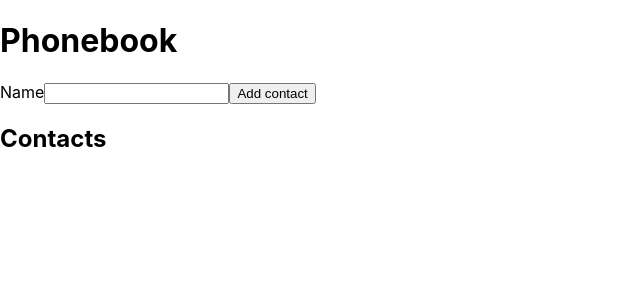
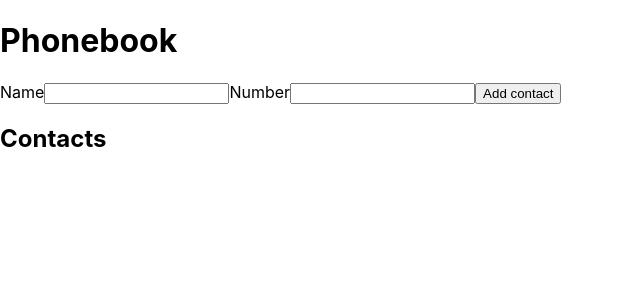
Before and after one commit to Wed88/goit-react-hw-02-phonebook, a React (Create React App) app: page / in a window 1280 px wide. Shown: the top 300 px of the page, without its empty margins (0-640 px from the left). Built offline with nearby package versions, Linux system fonts and the light colour scheme.

Commit message:
выполняет 3 шаг

```diff
--- a/src/App.js
+++ b/src/App.js
@@ -5,15 +5,17 @@ class App extends Component {
   state = {
     contacts: [],
     name: '',
+    number: '',
   };
 
   nameImputId = shortid.generate();
-  // contactItemId = shortid.generate();
+  numberImputId = shortid.generate();
 
   hendleImputChange = event => {
-    const { name, value } = event.currentTarget;
+    const { name, number, value } = event.currentTarget;
 
     this.setState({ [name]: [value] });
+    this.setState({ [number]: [value] });
   };
 
   hendleSubmit = event => {
@@ -30,6 +32,7 @@ class App extends Component {
     const contact = {
       id: shortid.generate(),
       name: this.state.name,
+      number: this.state.number,
     };
 
     this.setState(prevState => ({
@@ -39,6 +42,7 @@ class App extends Component {
 
   reset = () => {
     this.setState({ name: '' });
+    this.setState({ number: '' });
   };
 
   render() {
@@ -59,6 +63,17 @@ class App extends Component {
             title="Name may contain only letters, apostrophe, dash and spaces. For example Adrian, Jacob Mercer, Charles de Batz de Castelmore d'Artagnan"
             required
           />
+          <label htmlFor={this.numberImputId}>Number</label>
+          <input
+            type="tel"
+            name="number"
+            value={this.state.number}
+            onChange={this.hendleImputChange}
+            id={this.numberImputId}
+            pattern="\+?\d{1,4}?[-.\s]?\(?\d{1,3}?\)?[-.\s]?\d{1,4}[-.\s]?\d{1,4}[-.\s]?\d{1,9}"
+            title="Phone number must be digits and can contain spaces, dashes, parentheses and can start with +"
+            required
+          />
 
           <button type="submit">Add contact</button>
         </form>
@@ -67,7 +82,9 @@ class App extends Component {
           <ul>
             {contacts.map(contact => (
               <li key={contact.id}>
-                <p>{contact.name}</p>
+                <p>
+                  {contact.name}:&nbsp; {contact.number}
+                </p>
               </li>
             ))}
           </ul>
```
